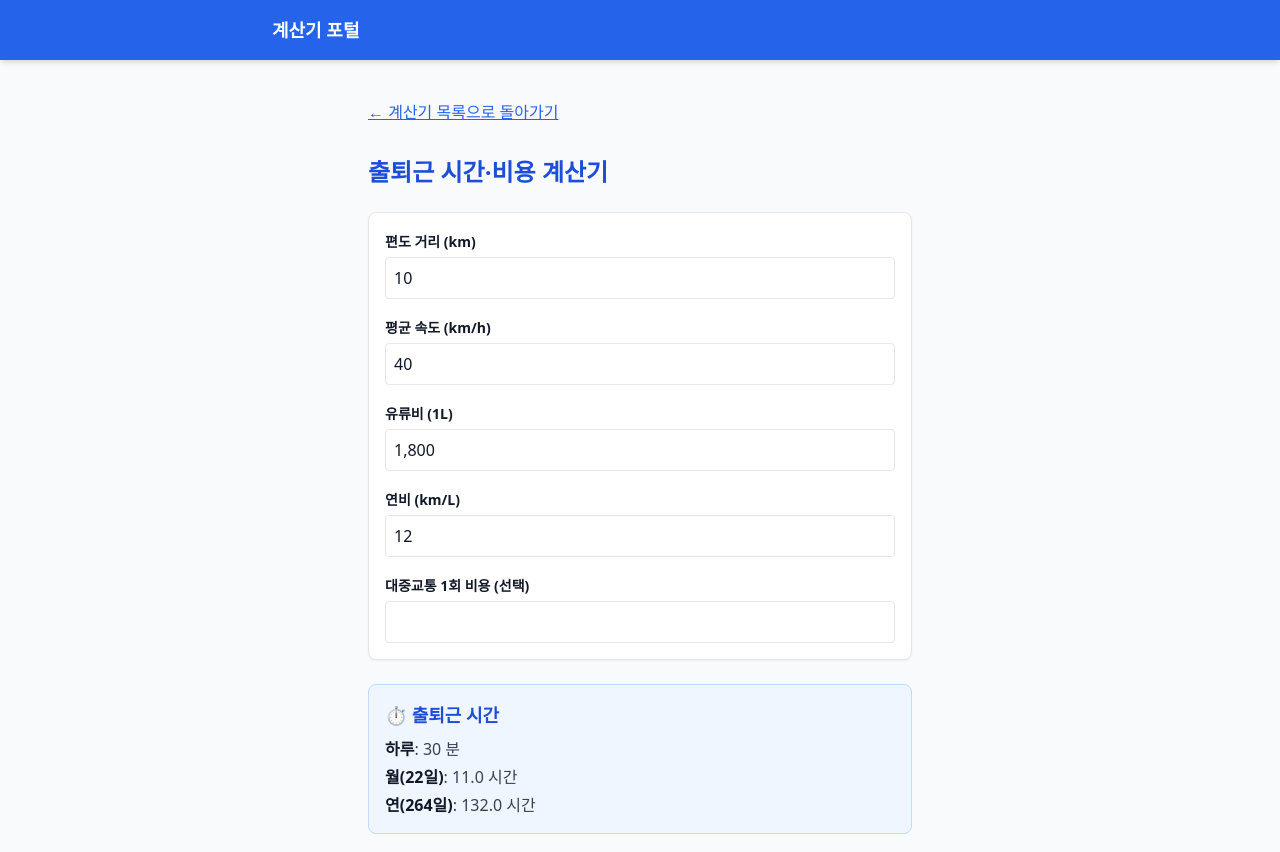
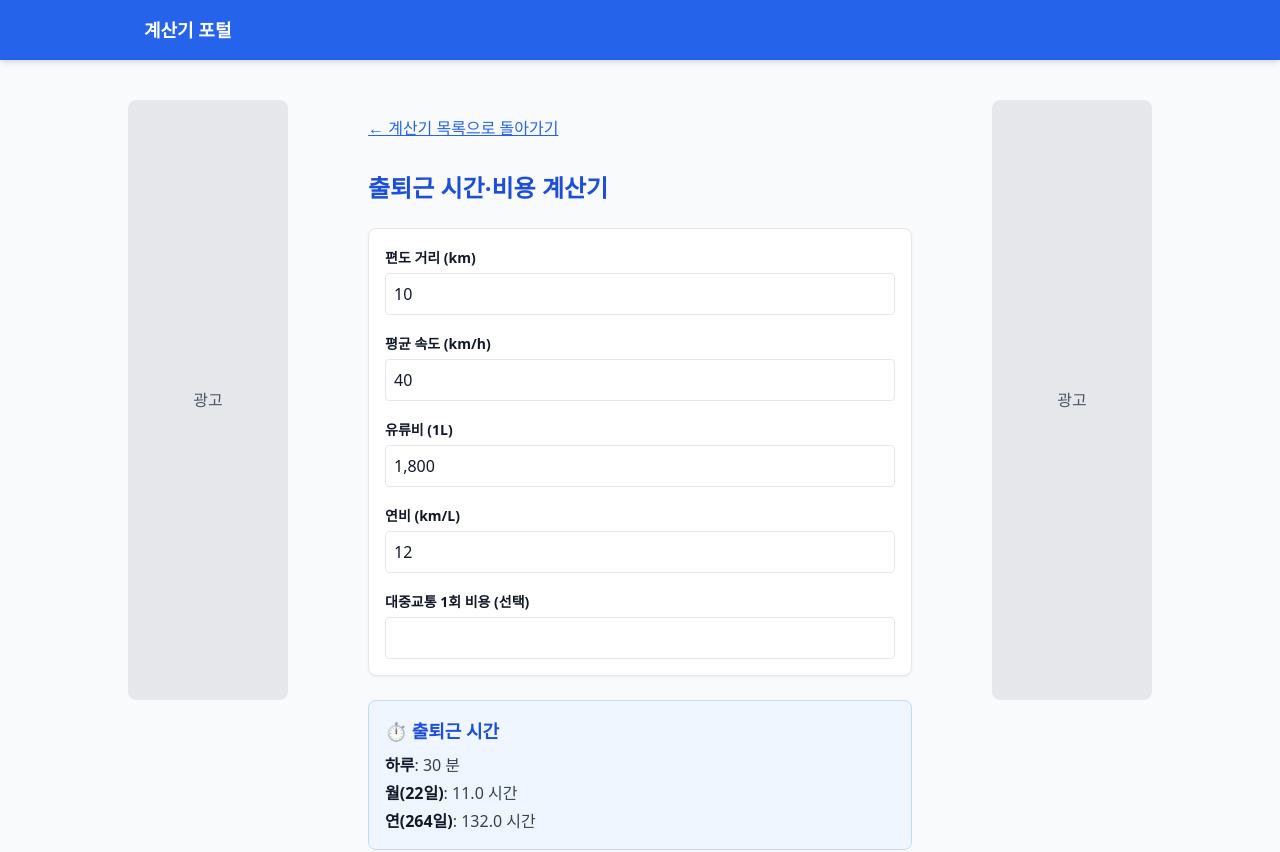
Before and after one commit to geniuspark00-source/calc-site, a Next.js app: page /calculators/commute in a window 1280 px wide. Shown: the top 852 px of the page. Built offline with nearby package versions, Linux system fonts and the light colour scheme.

Commit message:
auto push

```diff
--- /dev/null
+++ b/app/calculators/layout.tsx
@@ -0,0 +1,24 @@
+export default function CalculatorsLayout({ children }: { children: React.ReactNode }) {
+  return (
+    <div className="w-full p-4 flex justify-center">
+
+      {/* 🔵 왼쪽 광고 (PC 전용) */}
+      <aside className="hidden md:flex flex-col mr-4 sticky top-4">
+        <div className="w-[160px] h-[600px] bg-gray-200 border rounded-lg flex items-center justify-center text-gray-600">
+          광고
+        </div>
+      </aside>
+
+      {/* 🔹 계산기 본문 */}
+      <section className="w-full max-w-2xl">{children}</section>
+
+      {/* 🔵 오른쪽 광고 (PC 전용) */}
+      <aside className="hidden md:flex flex-col ml-4 sticky top-4">
+        <div className="w-[160px] h-[600px] bg-gray-200 border rounded-lg flex items-center justify-center text-gray-600">
+          광고
+        </div>
+      </aside>
+
+    </div>
+  );
+}
--- a/app/layout.tsx
+++ b/app/layout.tsx
@@ -56,7 +56,7 @@ export default function RootLayout({ children }: { children: React.ReactNode })
           }}
         />
 
-        {/* 🔥 구글 애드센스 (반드시 head 내부에 위치해야 함) */}
+        {/* 🔥 구글 애드센스 */}
         <script
           async
           src="https://pagead2.googlesyndication.com/pagead/js/adsbygoogle.js?client=ca-pub-8697754621674017"
@@ -64,17 +64,17 @@ export default function RootLayout({ children }: { children: React.ReactNode })
         ></script>
       </head>
 
-      <body className="bg-gray-50 text-gray-900 flex flex-col overflow-y-auto">
+      <body className="bg-gray-50 text-gray-900 flex flex-col min-h-screen">
 
         {/* 헤더 */}
         <header className="w-full bg-blue-600 text-white shadow-md">
-          <div className="max-w-3xl mx-auto px-4 py-4 text-lg font-bold">
+          <div className="w-full max-w-5xl mx-auto px-4 py-4 text-lg font-bold">
             계산기 포털
           </div>
         </header>
 
-        {/* 메인 콘텐츠 */}
-        <main className="flex-1 max-w-3xl mx-auto w-full px-4 py-6">
+        {/* 메인 콘텐츠 - 폭 제한 제거!! */}
+        <main className="flex-1 w-full px-4 py-6">
           {children}
         </main>
 
```
